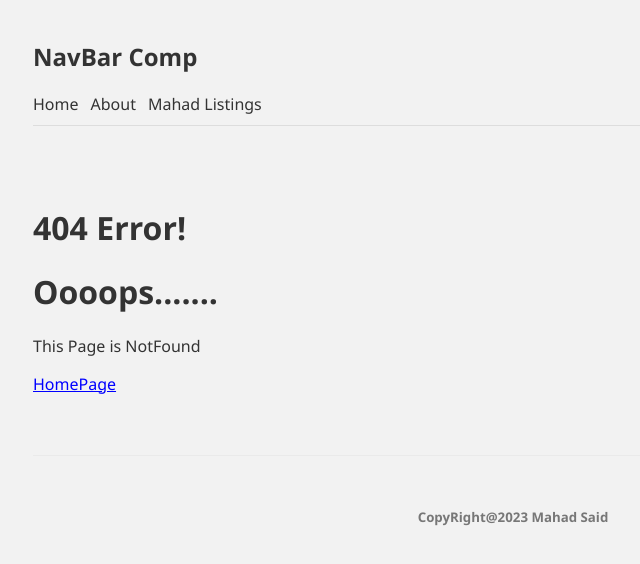
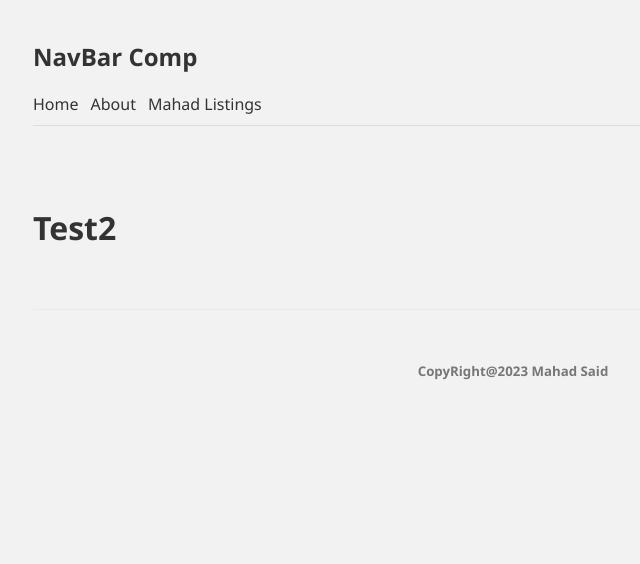
Before and after one commit to Mahad444/NextApp, a Next.js app: page /mahad/test2 in a window 1280 px wide. Before the commit this address had no page. Shown: the top 564 px of the page, without its empty margins (127-767 px from the left). Built offline with nearby package versions, Linux system fonts and the light colour scheme.

Commit message:
adding another page

```diff
--- /dev/null
+++ b/pages/mahad/test2.js
@@ -0,0 +1,9 @@
+const Test = () => {
+    return (
+        <div>
+            <h1>Test2</h1>
+        </div>
+     );
+}
+
+export default Test;
```
